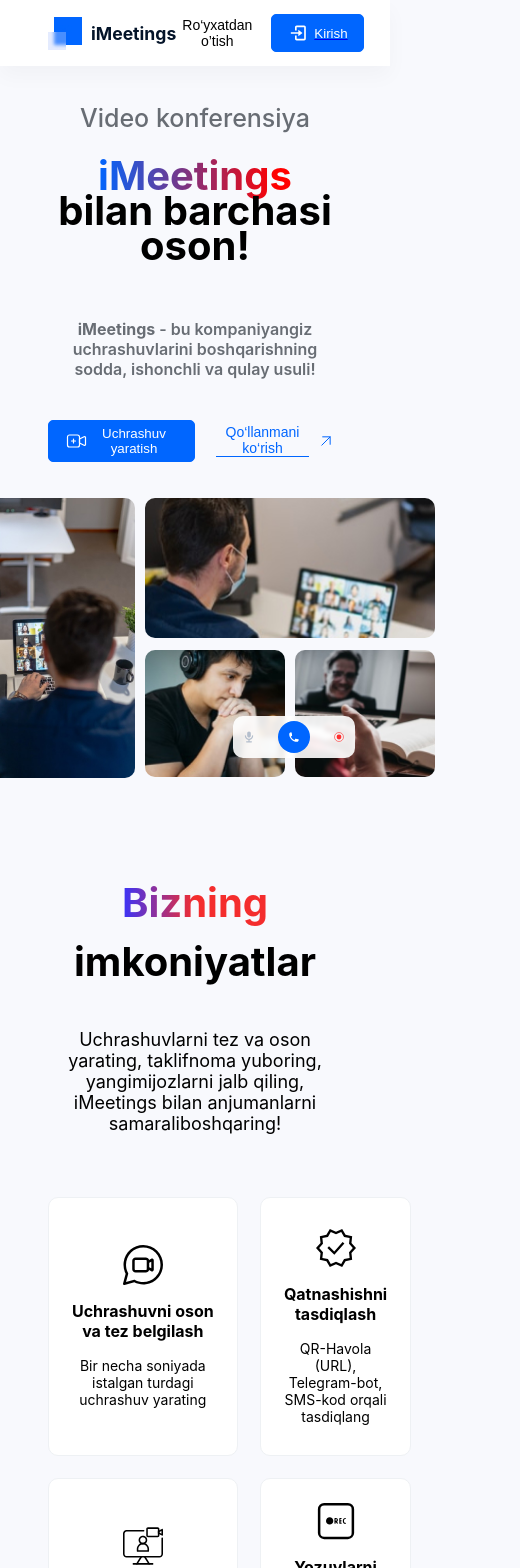
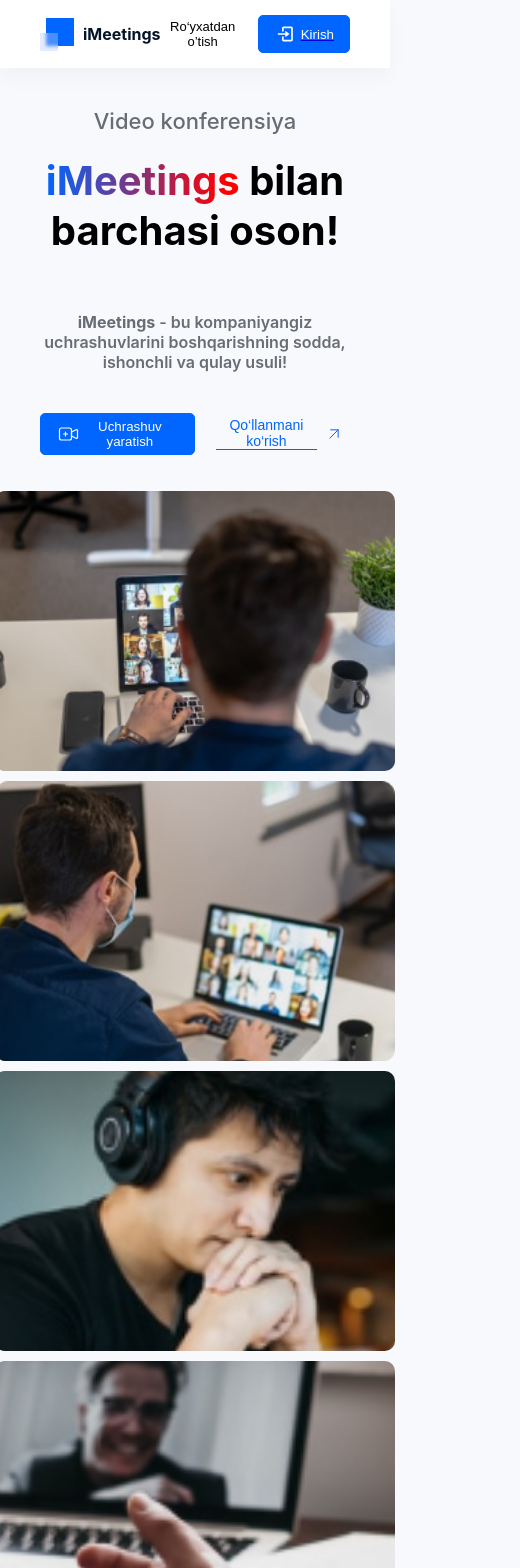
Before and after one commit to Inomjon7777/main-task, a React (Create React App) app: page / in a window 390 px wide. Shown: the top 1568 px of the page, 520 px wide, since content can reach past the window. Built offline with nearby package versions, Linux system fonts and the light colour scheme.

Commit message:
response 500px

```diff
--- a/src/components/advantages/advantages.scss
+++ b/src/components/advantages/advantages.scss
@@ -196,3 +196,32 @@
     }
   }
 }
+
+// RESPONSE 500 PX
+@media (max-width: 500px) {
+  .advantages {
+    .container {
+      padding: 0.5rem 2.5rem; //
+    }
+    &-boxes {
+      .banner {
+        img {
+          width: 400px; //
+          height: 400px; //
+        }
+      }
+      .information {
+        text-align: center; //
+        h2 {
+          font-size: 30px; //
+        }
+        h3 {
+          font-size: 25px; //
+        }
+        p {
+          font-size: 1.2rem; //
+        }
+      }
+    }
+  }
+}
--- a/src/components/connection/connection.scss
+++ b/src/components/connection/connection.scss
@@ -163,3 +163,34 @@
     }
   }
 }
+
+// RESPONSIVE 500PX
+@media (max-width: 500px) {
+  .connection {
+    .container {
+      padding: 0.5rem 2.5rem; //
+    }
+    .title {
+      h1 {
+        font-size: 2rem; //
+      }
+    }
+    .connection-boxes {
+      display: grid; //
+      grid-template-columns: 1fr; //
+      .location-box,
+      .message-box,
+      .phone-box {
+        img {
+          padding: 20px; //
+        }
+        h3 {
+          font-size: 40px; //
+        }
+        p {
+          font-size: 18px; //
+        }
+      }
+    }
+  }
+}
--- a/src/components/footer/footer.scss
+++ b/src/components/footer/footer.scss
@@ -138,3 +138,20 @@
     }
   }
 }
+
+// RESPONSIVE 500PX
+@media (max-width: 500px) {
+  .footer {
+    .container {
+      padding: 0.5rem 2.5rem;
+    }
+    .description {
+      font-size: 14px; //
+    }
+    .socialNetworks {
+      img {
+        padding: 5px; //
+      }
+    }
+  }
+}
--- a/src/components/hero/hero.scss
+++ b/src/components/hero/hero.scss
@@ -342,3 +342,61 @@
     padding: 10px;
   }
 }
+
+// RESPONSE 500PX
+@media (max-width: 500px) {
+  .hero {
+    padding: 0.5rem 2.5rem; //
+    .suptitle {
+      font-size: 22px; //
+    }
+    .title {
+      line-height: 50px; //
+      font-size: 2.5rem; //
+    }
+    .subtitle {
+      line-height: 20px; //
+    }
+    .banner-box {
+      .imagePersonBack {
+        width: 400px; //
+        height: 280px; //
+        object-position: 0px 55%; //
+      }
+
+      .imagePersonSide {
+        width: 400px; //
+        height: 280px; //
+        object-position: 0px 10%; //
+      }
+
+      .imagePersonFront {
+        width: 400px; //
+        height: 280px; //
+        object-position: 0px 20%; //
+      }
+
+      .imagePersonLaptop {
+        width: 400px; //
+        height: 280px; //
+        object-position: 0px 30%; //
+      }
+      .toConnect {
+        position: absolute; //
+        right: 120px; //
+        bottom: 30px; //
+        padding: 5px 50px; //
+        border: 1px solid #888;
+      }
+    }
+    .banner-box {
+      position: relative; //
+      display: grid; //
+      grid-template-areas:
+        "myArea1"
+        "myArea2"
+        "myArea3"
+        "myArea4";
+    }
+  }
+}
--- a/src/components/nav/nav.scss
+++ b/src/components/nav/nav.scss
@@ -141,3 +141,19 @@
     }
   }
 }
+
+@media (max-width: 500px) {
+  .navigation {
+    padding: 0.5rem 2.5rem; //
+    .logo {
+      p {
+        font-size: 1rem; //
+      }
+    }
+    .registration {
+      .registrationBtn {
+        font-size: 13px; //
+      }
+    }
+  }
+}
--- a/src/components/opportunities/opportunities.scss
+++ b/src/components/opportunities/opportunities.scss
@@ -195,3 +195,38 @@
     }
   }
 }
+
+// RESPONSIVE 600PX
+@media (max-width: 600px) {
+  .opportunities {
+    .container {
+      padding: 0.5rem 2.5rem; //
+    }
+    .title-box {
+      .title {
+        span {
+          font-size: 2.5rem; //
+        }
+      }
+      .description {
+        font-size: 16px; //
+      }
+    }
+    .opportunity-boxes {
+      display: grid; //
+      grid-template-columns: 1fr; //
+      & > div {
+        img {
+          width: 60px; //
+          height: 60px; //
+        }
+        h3 {
+          font-size: 1.5rem; //
+        }
+        p {
+          font-size: 1rem; //
+        }
+      }
+    }
+  }
+}
--- a/src/components/tariffs/tariffs.scss
+++ b/src/components/tariffs/tariffs.scss
@@ -353,3 +353,53 @@
     }
   }
 }
+
+// RESPONSIVE 500px
+@media (max-width: 500px) {
+  .tariffs {
+    .container {
+      padding: 0.5rem 2.5rem; //
+    }
+    .title-box {
+      & > h1 {
+        font-size: 2rem; //
+        line-height: 40px; //
+      }
+    }
+    .tariffs-boxes {
+      .start-box,
+      .standart-box,
+      .premium-box {
+        p {
+          font-size: 18px; //
+        }
+      }
+      .title-box {
+        img {
+          width: 100px; //
+          height: 100px; //
+        }
+        p {
+          &:first-child {
+            font-size: 2rem; //
+          }
+          &:last-child {
+            span {
+              &:first-child {
+                font-size: 25px; //
+              }
+              &:last-child {
+                font-size: 1.1rem; //
+                line-height: 45px; //
+              }
+            }
+          }
+        }
+      }
+      button {
+        width: 320px; //
+        font-size: 20px;
+      }
+    }
+  }
+}
```
